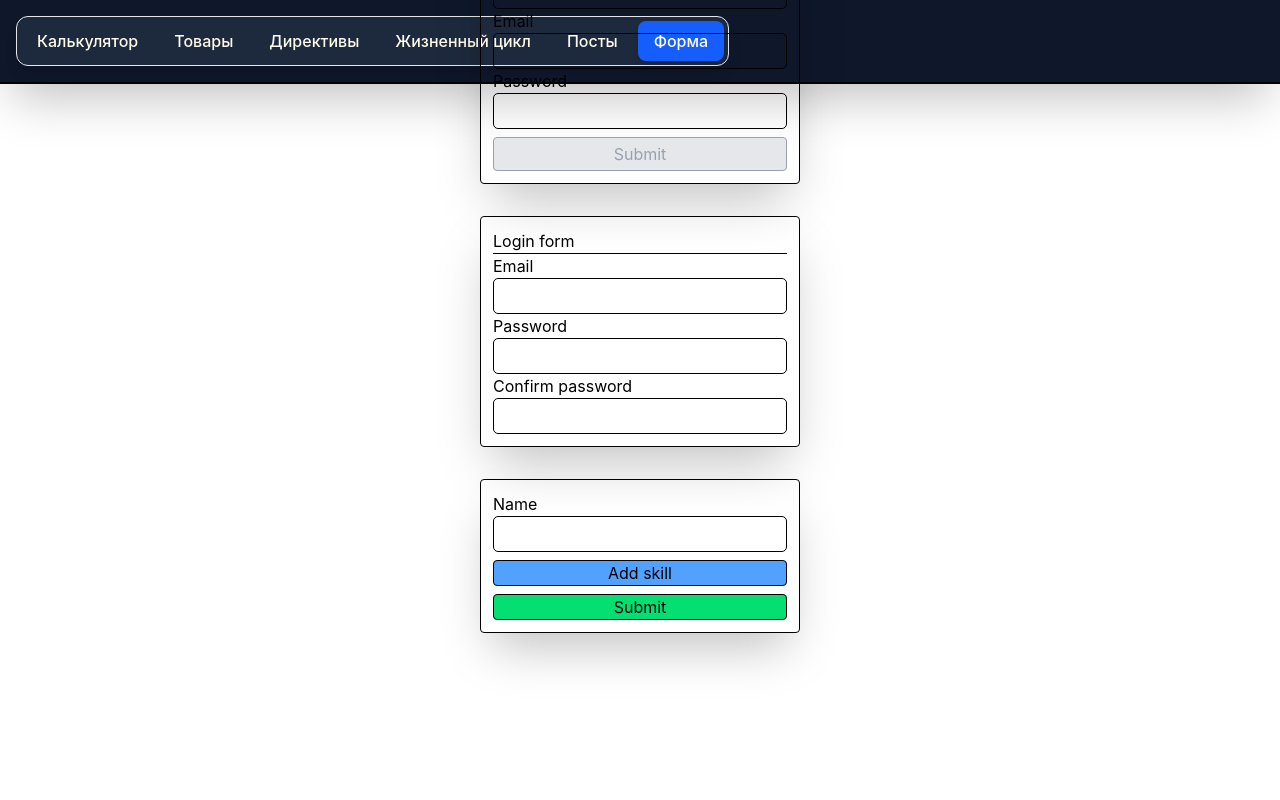
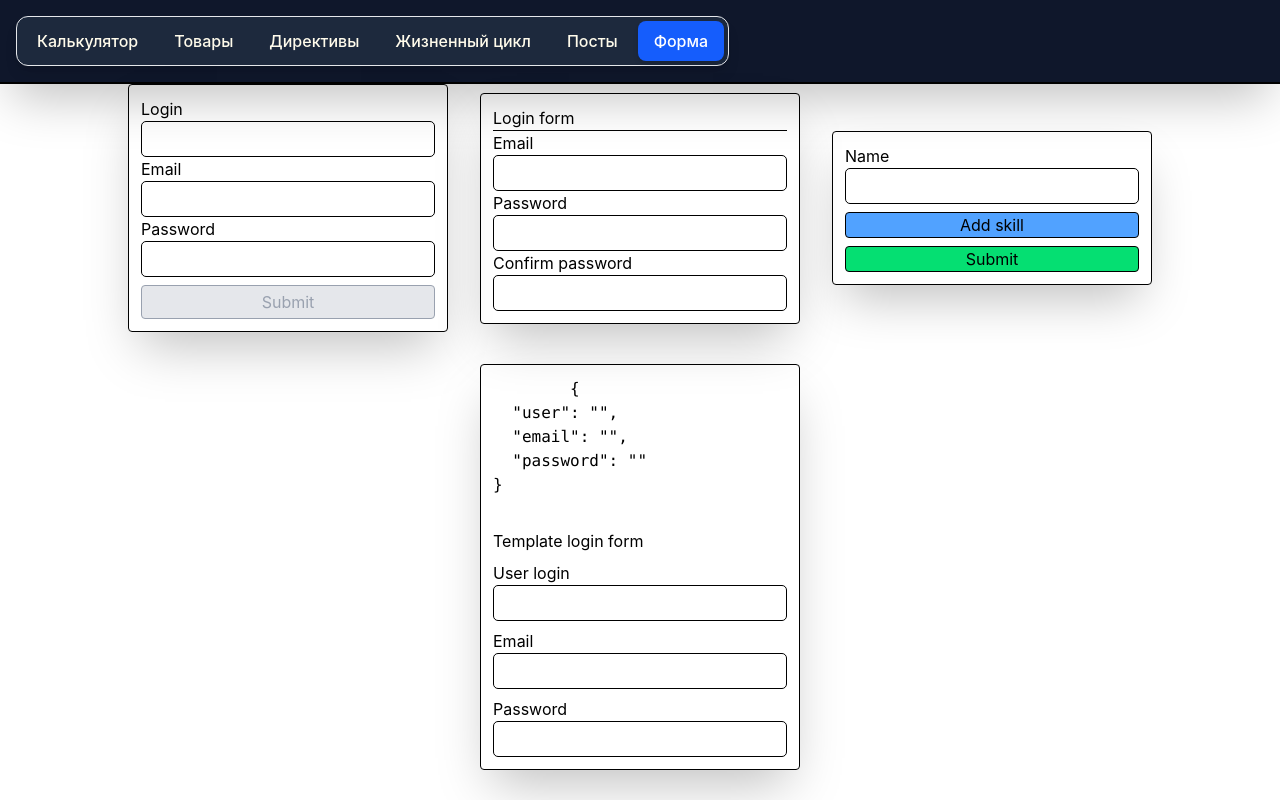
Before and after one commit to Oleg-ru/ng-start-course, an Angular app: page /form in a window 1280 px wide. Built offline with nearby package versions, Linux system fonts and the light colour scheme.

Commit message:
feat: Forms Template Driven Forms

```diff
--- a/src/app/form/form.html
+++ b/src/app/form/form.html
@@ -1,4 +1,4 @@
-<div class="flex justify-center flex-col gap-8 items-center h-1/2">
+<div class="flex flex-wrap justify-center  gap-8 items-center">
   <div class="flex flex-col w-1/4 border rounded p-3 shadow-2xl" [formGroup]="form">
     <label class="label">
       <p>Login</p>
@@ -85,4 +85,24 @@
     <button type="submit" class="w-full border rounded mt-2 p1 bg-green-400 cursor-pointer hover:bg-green-500 active:text-amber-50 delay-75 ">Submit</button>
   </form>
 
+  <div class="flex flex-col gap-2 w-1/4 border rounded p-3 shadow-2xl">
+    <div>
+      <pre>
+        {{templateForm | json}}
+      </pre>
+    </div>
+    <h2>Template login form</h2>
+    <label class="label">
+      User login
+      <input type="text" class="input" [(ngModel)]="templateForm.user">
+    </label>
+    <label class="label">
+      Email
+      <input type="email" class="input" [(ngModel)]="templateForm.email">
+    </label>
+    <label class="label">
+      Password
+      <input type="password" class="input" [(ngModel)]="templateForm.password">
+    </label>
+  </div>
 </div>
--- a/src/app/form/form.ts
+++ b/src/app/form/form.ts
@@ -2,12 +2,19 @@ import {Component, inject} from '@angular/core';
 import {
   AbstractControl, FormArray, FormBuilder,
   FormControl,
-  FormGroup,
+  FormGroup, FormsModule,
   ReactiveFormsModule,
   ValidationErrors,
   ValidatorFn,
   Validators
 } from '@angular/forms';
+import {JsonPipe} from '@angular/common';
+
+export interface TemplateFormI {
+  user: string;
+  email: string;
+  password: string;
+}
 
 export function checkRegExp(regExp: RegExp): ValidatorFn {
   return (control: AbstractControl): ValidationErrors | null => {
@@ -26,12 +33,20 @@ export const emailRegex = /^[a-zA-Z0-9._%+-]+@[a-zA-Z0-9.-]+\.[a-zA-Z]{2,}$/;
 @Component({
   selector: 'app-form',
   imports: [
-    ReactiveFormsModule
+    ReactiveFormsModule,
+    JsonPipe,
+    FormsModule
   ],
   templateUrl: './form.html',
   styleUrl: './form.css',
 })
 export class Form {
+
+  public templateForm: TemplateFormI = {
+    user: '',
+    email: '',
+    password: '',
+  }
 
   private fb = inject(FormBuilder);
   public get skills(): FormArray {
@@ -77,4 +92,6 @@ export class Form {
   public onSubmit() {
     console.log(this.fbForm.value);
   }
+
+  protected readonly FormGroup = FormGroup;
 }
```
